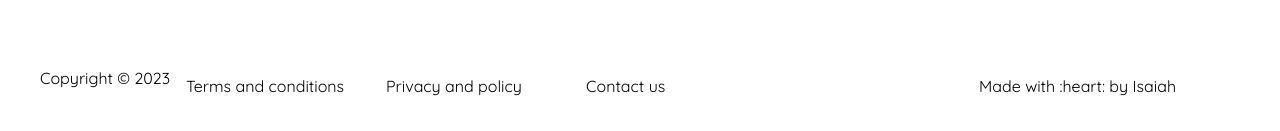
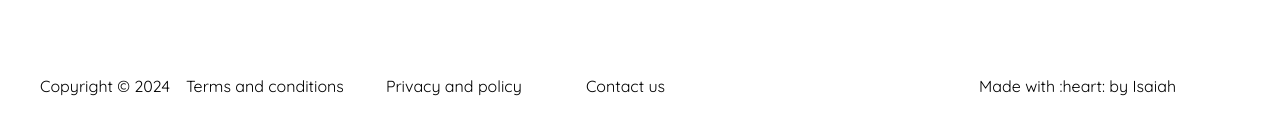
Before and after one commit to knightoffcode/foodyar, a React (Vite) app: page / in a window 1280 px wide. Shown: the part 2688-2819 px from the top of the page. Built offline with nearby package versions, Linux system fonts and the light colour scheme.

Commit message:
#020 - Refactoring.

```diff
--- a/src/components/Footer/Footer.jsx
+++ b/src/components/Footer/Footer.jsx
@@ -159,7 +159,7 @@ function Footer() {
                     })}
                 </div>
                 <div className='footer__content'>
-                    <p className='footer__text'>Copyright © 2023</p>
+                    <p className='footer__text'>Copyright © 2024</p>
                     <ul className='footer__list'>
                         {[lastSectionWithoutTitle].map((section, index) => {
                             return (
--- a/src/styles/Sheets/Footer.scss
+++ b/src/styles/Sheets/Footer.scss
@@ -62,9 +62,10 @@
     }
 
     &__text {
+        padding: .5rem 0;
+
         @media (max-width: 768px) {
             width: 100%;
-            padding: .5rem 0;
             text-align: center;
         }
     }
```
